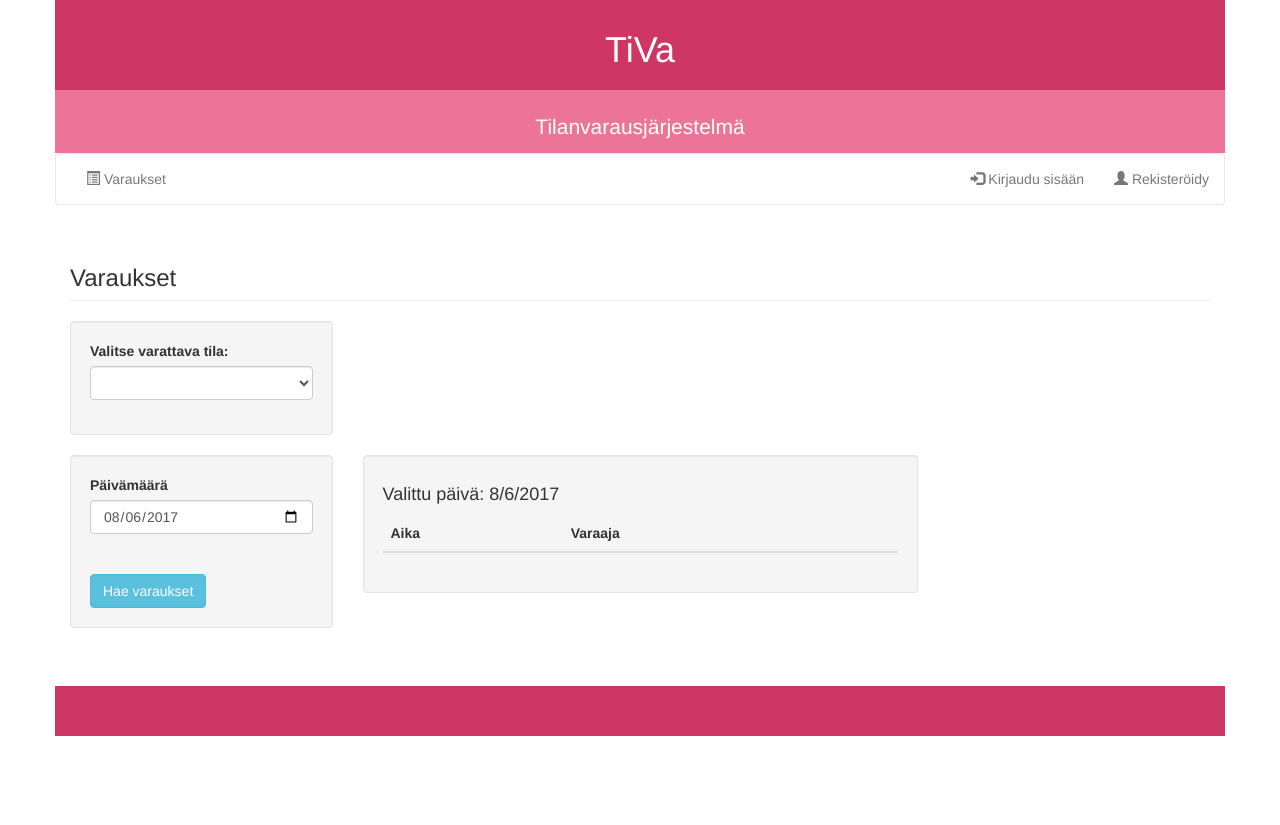
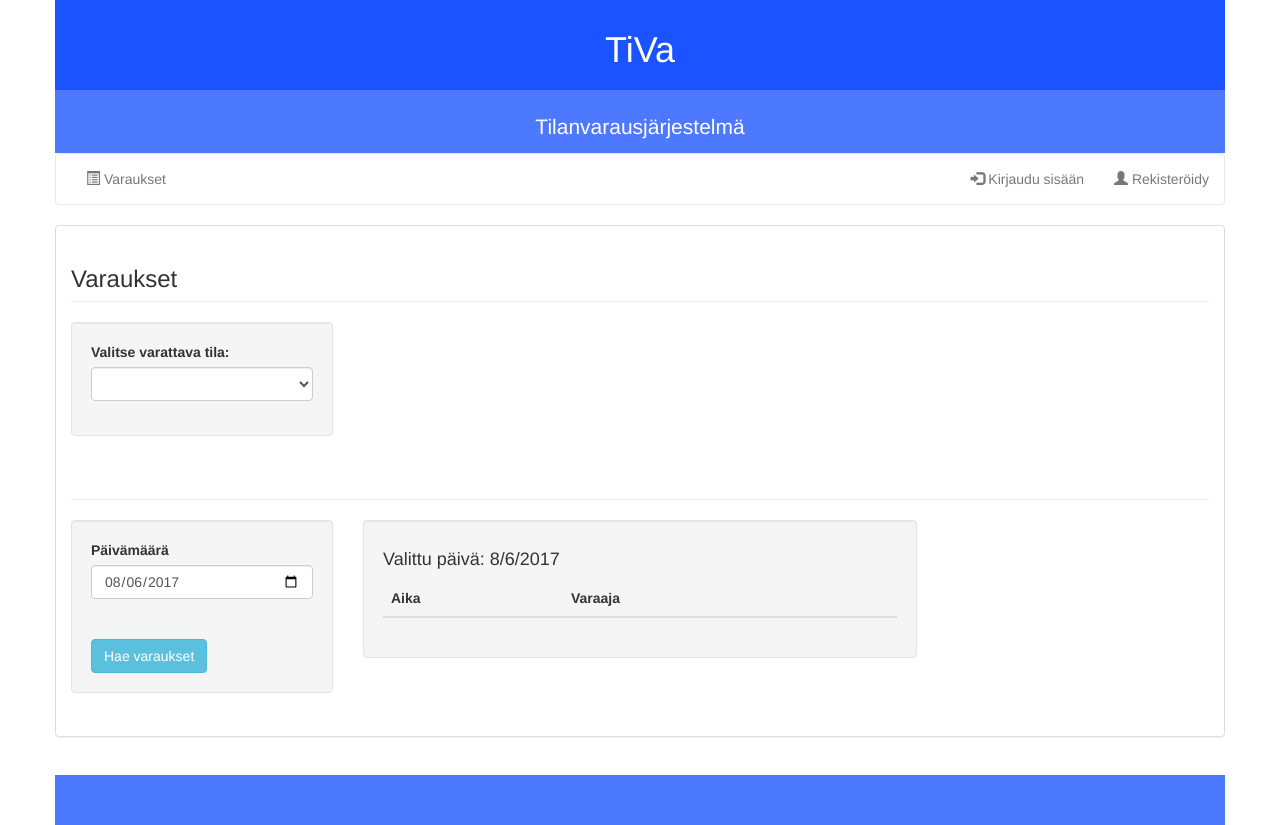
Before and after one commit to Oupi/tiva-tilavaraus, a website: page public/index.html at #/reservation in a window 1280 px wide. Before the commit the page ends 800 px from the top, so only its background shows below. Drawn offline with nearby package versions, Linux system fonts and the light colour scheme; some packages are replaced by stand-ins of ours; no server answers.

Commit message:
Small UI tweaks

```diff
--- a/public/css/main.css
+++ b/public/css/main.css
@@ -4,7 +4,7 @@ html, body {
 }
 
 #main-title-div {
-	background-color: #ce3765;
+	background-color: #1a53ff;
 }
 
 #main-title {
@@ -14,7 +14,7 @@ html, body {
 }
 
 #second-title-div {
-	background-color: #ed7499;
+	background-color: #4d79ff;
 }
 
 #second-title {
@@ -30,7 +30,7 @@ html, body {
 }
 
 #footer {
-	background-color: #ce3765;
+	background-color: #4d79ff;
 	height: 50px; /* TEMP */
 }
 
@@ -55,3 +55,7 @@ html, body {
 .err-message {
 	color: red;
 }
+
+.row {
+	padding-bottom: 2%;
+}
--- a/public/index.html
+++ b/public/index.html
@@ -63,7 +63,7 @@
 		</div>
 
 		<!-- Content here -->
-		<div class="container" id="content">
+		<div class="container panel panel-default" id="content">
 			<div ng-view></div>
 		</div>
 
--- a/public/views/reservationView.html
+++ b/public/views/reservationView.html
@@ -14,9 +14,14 @@
 		</div>
 	</div>
 	<div class="col-sm-9">
-	</div>
+  	<div >
+	   	<h2>{{selectedRoom.name}}</h2>
+	   	<p>{{selectedRoom.description}}</p>
+		</div>
+</div>
 </div>
 
+<hr>
 
 <div class="row">
 
```
